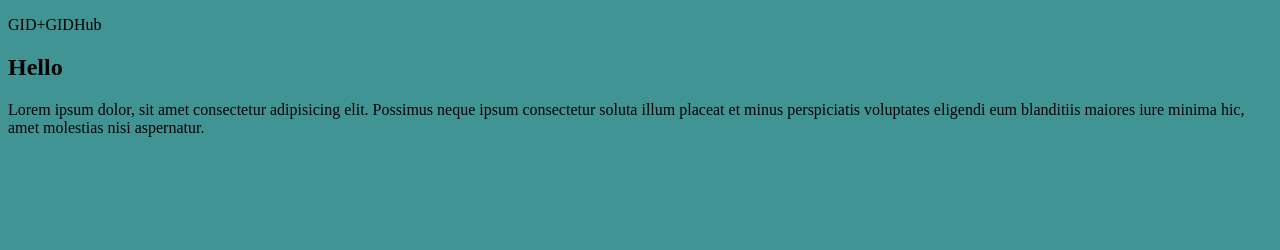
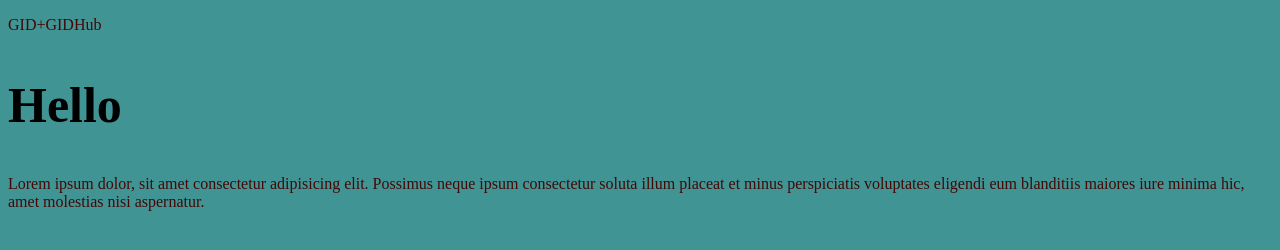
Before and after one commit to Osmium-InfoOsmium/gitTest, a plain HTML site: page index.html in a window 1280 px wide. Drawn offline with Linux system fonts and the light colour scheme.

Commit message:
Наше первое изм. CSS

```diff
--- a/css/main.css
+++ b/css/main.css
@@ -2,3 +2,10 @@ body{
     background-color: #097575c4
 
 }
+p{
+    color: rgb(68, 7, 5)
+}
+
+h2{
+    font-size: 50px;
+}
```
